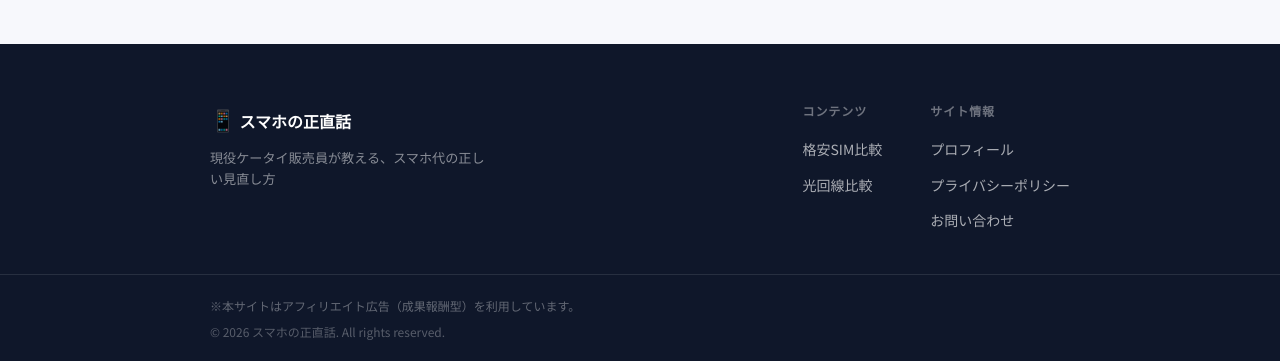
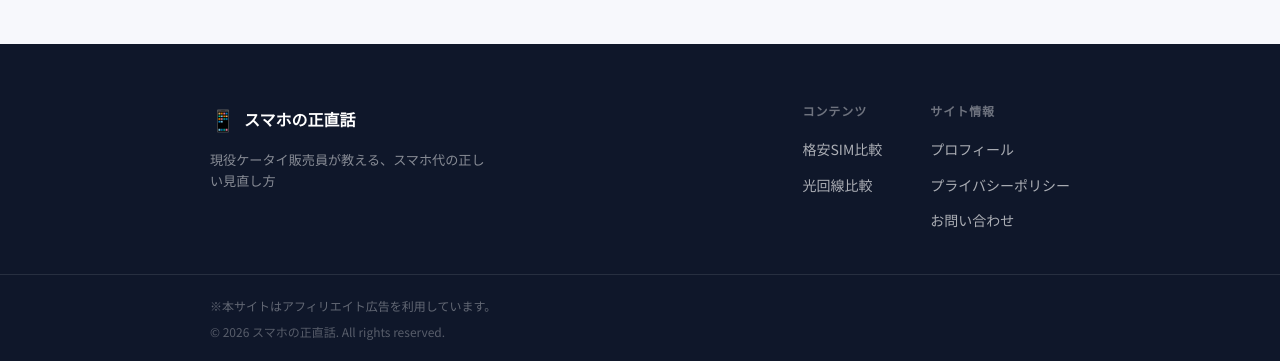
Before and after one commit to acmiaccerelator36-collab/afiri-blog, a Jekyll site: the page built from index.html, in a window 1280 px wide and 900 px high, scrolled down 1250 px. Shown: the part 536-897 px from the top of the window. Built offline with Jekyll 4.4.1, drawn with Linux system fonts in a browser that asks for light colours; the list of posts is cut into pages by our own code.

Commit message:
Refactor footer structure and update notes

```diff
--- a/_layouts/default.html
+++ b/_layouts/default.html
@@ -21,7 +21,6 @@
 </head>
 <body>
 
-  <!-- ナビゲーションバー -->
   <header class="navbar">
     <div class="navbar-inner container">
       <a href="{{ '/' | relative_url }}" class="navbar-logo">
@@ -48,17 +47,17 @@
     </nav>
   </header>
 
-  <!-- メインコンテンツ -->
   <main class="site-main">
     {{ content }}
   </main>
 
-  <!-- フッター -->
   <footer class="site-footer">
     <div class="footer-inner container">
       <div class="footer-brand">
-        <span class="logo-icon">📱</span>
-        <span class="footer-title">{{ site.title }}</span>
+        <div class="navbar-logo">
+          <span class="logo-icon">📱</span>
+          <span class="footer-title">{{ site.title }}</span>
+        </div>
         <p class="footer-desc">{{ site.description }}</p>
       </div>
       <div class="footer-links">
@@ -77,7 +76,7 @@
     </div>
     <div class="footer-bottom">
       <div class="container">
-        <p class="footer-note">※本サイトはアフィリエイト広告（成果報酬型）を利用しています。</p>
+        <p class="footer-note">※本サイトはアフィリエイト広告を利用しています。</p>
         <p class="copyright">&copy; {{ 'now' | date: "%Y" }} {{ site.title }}. All rights reserved.</p>
       </div>
     </div>
```
